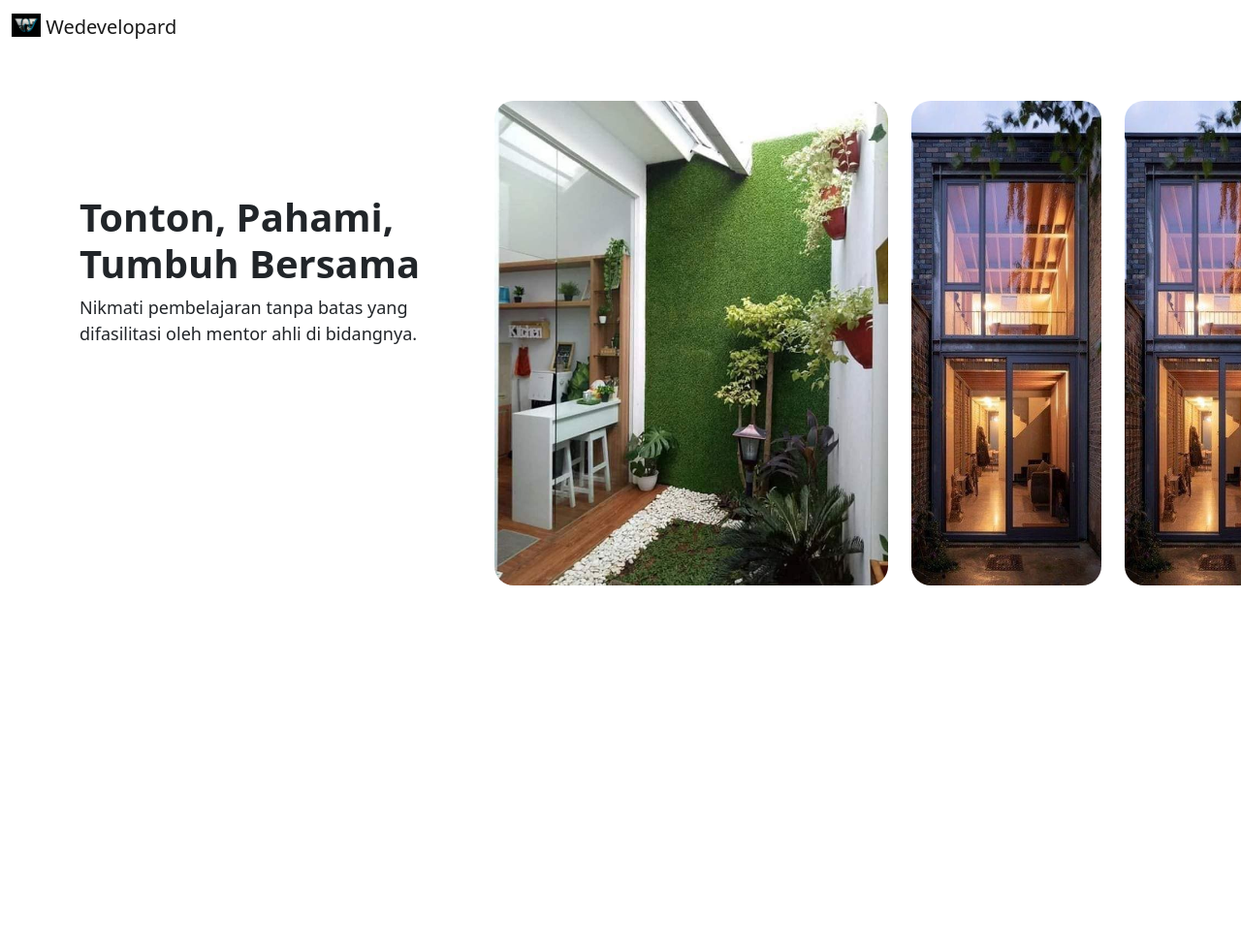
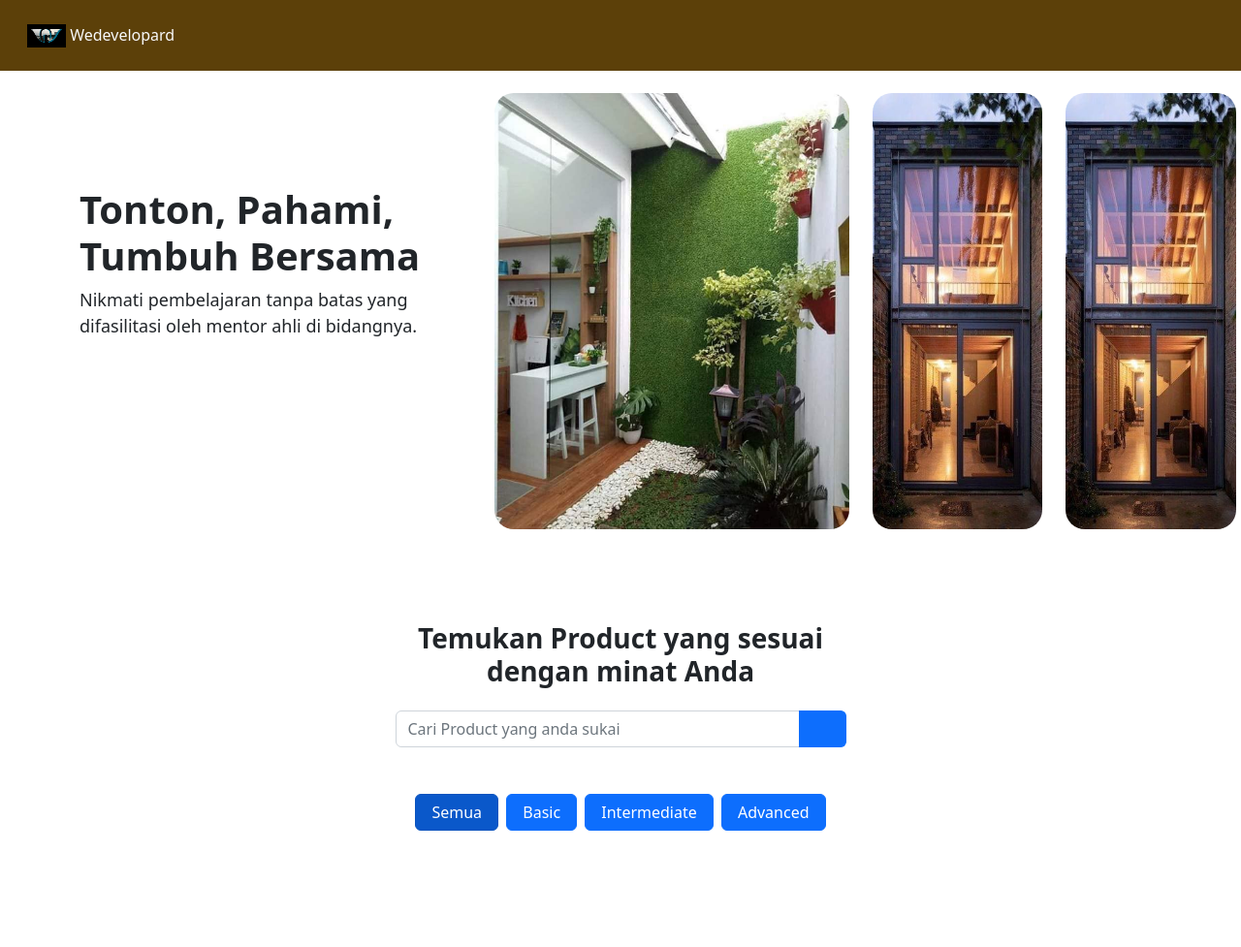
Before and after one commit to Hanafihp10/Application-Wedeveloparch, a PHP site: page /pages/products.html in a window 1280 px wide; the page is wider, and only the part inside the window is pictured. Shown: that part at 97% size. Before the commit the page ends 604 px from the top of that part, so only its background shows below. Run offline with PHP 8.4, Linux system fonts and the light colour scheme.

Commit message:
add category

```diff
--- a/asset/style/style.css
+++ b/asset/style/style.css
@@ -1,6 +1,10 @@
-.body{
-    font-family: 'Segoe UI', Tahoma, Geneva, Verdana, sans-serif;
+@import url('https://fonts.googleapis.com/css2?family=Montserrat:ital,wght@0,100..900;1,100..900&display=swap');
+body{
+    font-family: 'Montserrat', sans-serif;
+}
+.navbar{
+    background-color: #5C4009;
 }
 .img-product{
-    height: 500px;
+    height: 450px;
 }
--- a/pages/products.html
+++ b/pages/products.html
@@ -10,22 +10,22 @@
         <script src="https://cdn.jsdelivr.net/npm/bootstrap@5.2.3/dist/js/bootstrap.bundle.min.js" integrity="sha384-kenU1KFdBIe4zVF0s0G1M5b4hcpxyD9F7jL+jjXkk+Q2h455rYXK/7HAuoJl+0I4" crossorigin="anonymous"></script>
     </head>
     <body>
-        <header>
+        <header class="fixed-top">
             <nav class="navbar">
                 <div class="container-fluid">
-                    <a class="navbar-brand" href="#">
-                        <img src="../../asset/icon/brand-logo.png" alt="" width="30" height="24" class="d-inline-block align-text-top">
+                    <a class="navbar-brand text-light fs-6 p-3" href="#">
+                        <img src="../../asset/icon/brand-logo.png" alt="" width="40" height="24" class="d-inline-block align-text-top">
                         Wedevelopard
                     </a>
                 </div>
             </nav>
         </header>
         <main>
-            <div class="scrolled-offset">
-                <section class="container mb-5 py-5">
+            <div class="scrolled-offset mt-6">
+                <div class="container mb-5 py-5">
                     <div class="d-flex flex-lg-row justify-content-center mb-5 pb-5">
-                        <div class="row gap-5 d-flex flex-lg-row flex-column">
-                            <div class="col-lg-4 text-lg-start text-center mt-lg-5 pt-lg-5 aos-init aos-animate" data-aos="fade-right" data-aos-duration="1500">
+                        <div class="row gap-5 d-flex flex-lg-row flex-column mt-5">
+                            <div class="col-lg-4 text-lg-start text-center mt-lg-5 pt-lg-5 aos-initf aos-animate" data-aos="fade-right" data-aos-duration="1500">
                                 <h1><strong>Tonton, Pahami,<br>Tumbuh Bersama</strong></h1>
                                 <p style="font-size: 18px;">Nikmati pembelajaran tanpa batas yang difasilitasi oleh mentor ahli di bidangnya.</p>
                             </div>
@@ -36,7 +36,26 @@
                             </div>
                         </div>
                     </div>
-                </section>
+                    <h3 class="fw-bold text-center mb-4 aos-init aos-animate" data-aos="fade-up" data-aos-duration="1500">Temukan Product yang sesuai<br>dengan minat Anda</h3>
+                    <div class="d-flex justify-content-center align-items-center">
+                        <div class="col-md-5">
+                            <div class="input-group aos-init aos-animate" data-aos="fade-up" data-aos-duration="1500">
+                                <input type="text" class="form-control" id="inputSearchCourse" placeholder="Cari Product yang anda sukai">
+                                <button class="btn btn-primary px-4 border-start-0" id="btnSearchCourse"><svg class="svg-inline--fa fa-magnifying-glass" aria-hidden="true" focusable="false" data-prefix="fas" data-icon="magnifying-glass" role="img" xmlns="http://www.w3.org/2000/svg" viewBox="0 0 512 512" data-fa-i2svg=""><path fill="currentColor" d="M416 208c0 45.9-14.9 88.3-40 122.7L502.6 457.4c12.5 12.5 12.5 32.8 0 45.3s-32.8 12.5-45.3 0L330.7 376c-34.4 25.2-76.8 40-122.7 40C93.1 416 0 322.9 0 208S93.1 0 208 0S416 93.1 416 208zM208 352c79.5 0 144-64.5 144-144s-64.5-144-144-144S64 128.5 64 208s64.5 144 144 144z"></path></svg><!-- <i class="fas fa-search"></i> Font Awesome fontawesome.com --></button>
+                            </div>
+                        </div>
+                    </div>
+                    <div id="card-category">
+                        <div class="list mt-5 mb-4 text-center aos-init aos-animate" data-aos="fade-up" data-aos-duration="1500">
+                            <button class="btn btn-primary px-3 semua active" data-category="">Semua</button>
+                            <button class="btn btn-primary px-3 ms-1" data-category="basic">Basic</button>
+                            <button class="btn btn-primary px-3 ms-1" data-category="intermediate">Intermediate</button>
+                            <button class="btn btn-primary px-3 ms-1" data-category="advanced">Advanced</button>
+                        </div>
+                    </div>
+                    <!--PRODUCT-->
+
+                </div>
             </div>
         </main>
         <footer>
```
